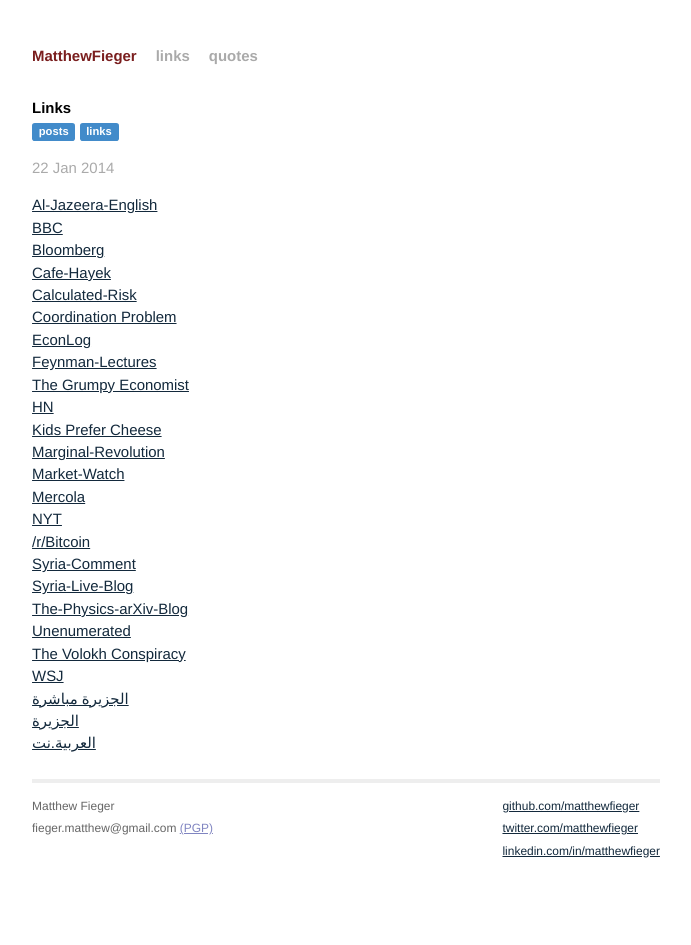
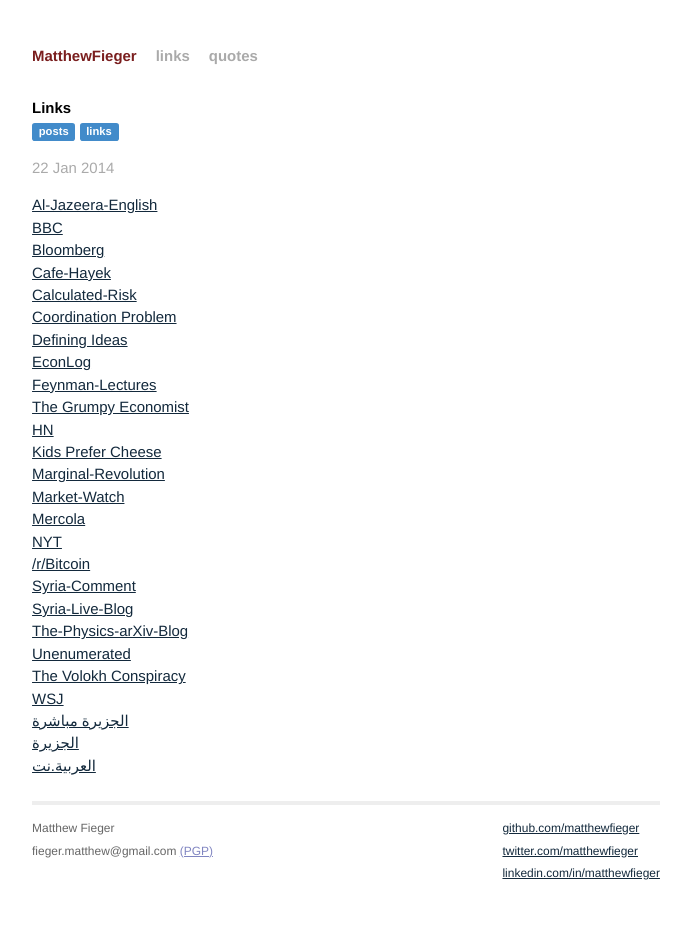
Before and after one commit to matthewfieger/matthewfieger.github.io, a Jekyll site: the page built from _posts/2014-01-22-links.markdown, in a window 1280 px wide. Shown: the whole page, without its empty margins (294-985 px from the left). Built offline with Jekyll 4.4.1, drawn with Linux system fonts in a browser that asks for light colours; Markdown is read by kramdown in place of the engine named in the settings.

Commit message:
addedlink

```diff
--- a/_posts/2014-01-22-links.markdown
+++ b/_posts/2014-01-22-links.markdown
@@ -12,6 +12,7 @@
 <a target="_blank" href="http://www.cafehayek.com/">Cafe-Hayek</a><br />
 <a target="_blank" href="http://www.calculatedriskblog.com/">Calculated-Risk</a><br />
 <a target="_blank" href="http://www.coordinationproblem.org/">Coordination Problem</a><br />
+<a target="_blank" href="http://www.hoover.org/publications/defining-ideas/libertarian-archives">Defining Ideas</a><br />
 <a target="_blank" href="http://econlog.econlib.org/">EconLog</a><br />
 <a target="_blank" href="http://www.feynmanlectures.caltech.edu/">Feynman-Lectures</a><br />
 <a target="_blank" href="http://johnhcochrane.blogspot.com/">The Grumpy Economist</a><br />
```
